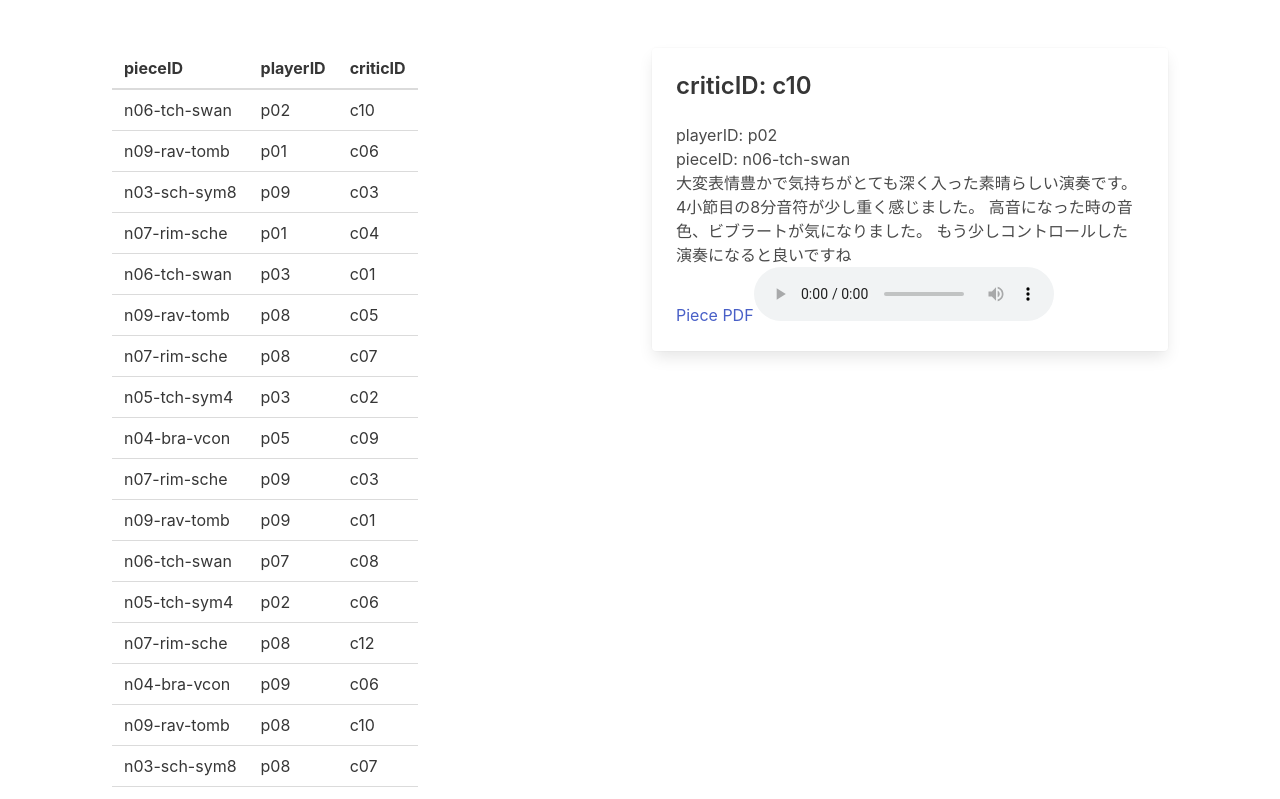
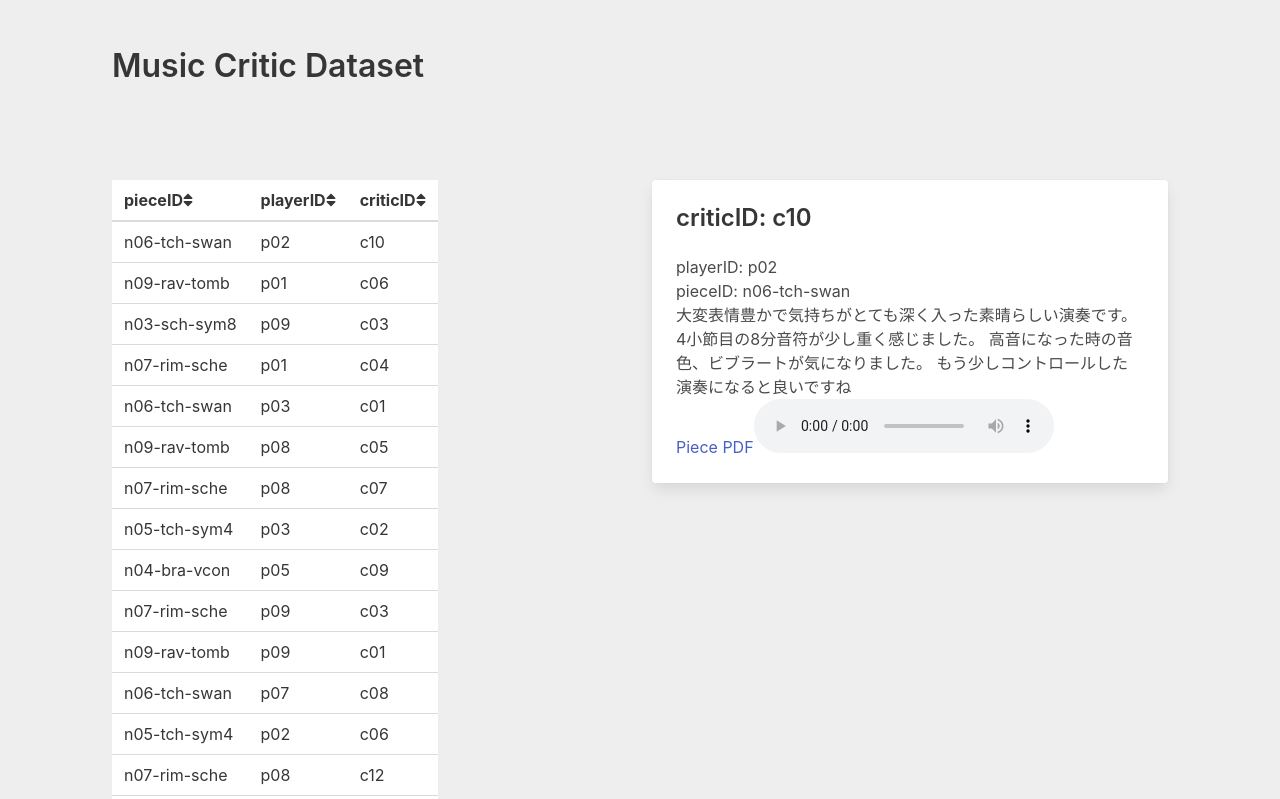
Before and after one commit to masaki-cb/crocus, a React (Create React App) app: page / in a window 1280 px wide. Shown: the top 799 px of the page. Built offline with nearby package versions, Linux system fonts and the light colour scheme.

Commit message:
add icons

```diff
--- a/src/App.tsx
+++ b/src/App.tsx
@@ -20,6 +20,9 @@ const App = () => {
   return (
     <div className="container">
       <div className="section">
+        <h1 className="title">Music Critic Dataset</h1>
+      </div>
+      <div className="section">
         <div className="columns">
           <div className={`column ${styles.table}`}>
             <CriticTable
--- a/src/components/CriticTable.tsx
+++ b/src/components/CriticTable.tsx
@@ -1,5 +1,11 @@
 import { useTable, Column, useSortBy } from "react-table";
 import styles from "./CriticTable.module.scss";
+import { FontAwesomeIcon } from "@fortawesome/react-fontawesome";
+import {
+  faSort,
+  faSortAlphaUp,
+  faSortAlphaDownAlt,
+} from "@fortawesome/free-solid-svg-icons";
 
 type Data = {
   pieceID: string;
@@ -31,12 +37,15 @@ const CriticTable = ({ allData, onRowClick }: Props) => {
                 {console.log(column.getSortByToggleProps())}
                 {column.render("Header")}
                 <span>
-                  {" "}
-                  {column.isSorted
-                    ? column.isSortedDesc
-                      ? " 🔽"
-                      : " 🔼"
-                    : ""}{" "}
+                  {column.isSorted ? (
+                    column.isSortedDesc ? (
+                      <FontAwesomeIcon icon={faSortAlphaDownAlt} />
+                    ) : (
+                      <FontAwesomeIcon icon={faSortAlphaUp} />
+                    )
+                  ) : (
+                    <FontAwesomeIcon icon={faSort} />
+                  )}
                 </span>
               </th>
             ))}
--- a/src/index.scss
+++ b/src/index.scss
@@ -7,6 +7,8 @@ body {
     sans-serif;
   -webkit-font-smoothing: antialiased;
   -moz-osx-font-smoothing: grayscale;
+  background-color: #eee;
+  color: #222;
 }
 
 code {
```
